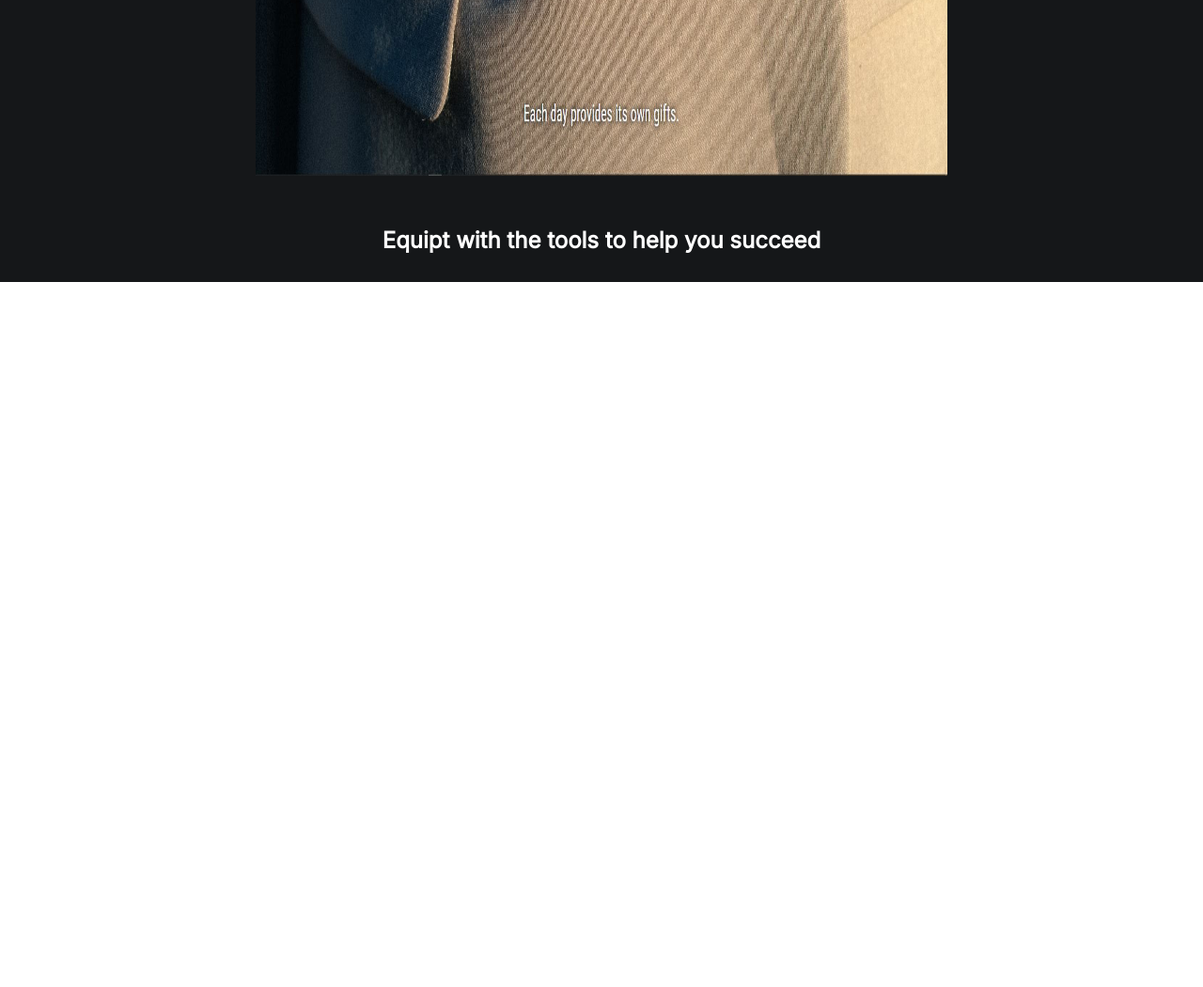
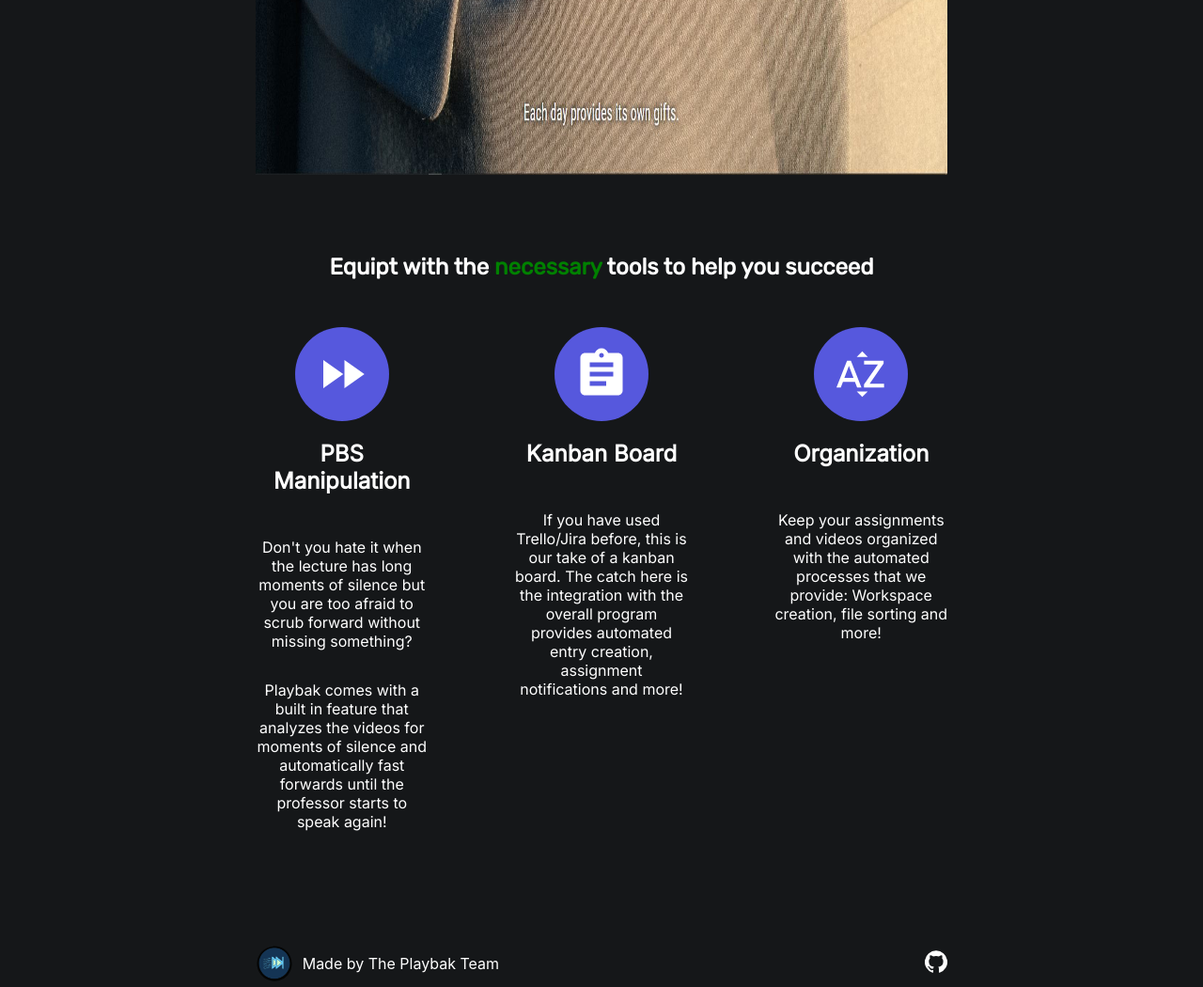
Before and after one commit to Playbak-Team/Playbak-Team.github.io, a React app: page / in a window 1280 px wide. Shown: the part 1044-2094 px from the top of the page at 94% size. Before the commit the page ends 1344 px from the top, so only its background shows below. Built offline with nearby package versions, Linux system fonts and the light colour scheme.

Commit message:
first draft done

```diff
--- a/package.json
+++ b/package.json
@@ -4,6 +4,7 @@
   "private": true,
   "dependencies": {
     "@material-ui/core": "^4.11.2",
+    "@material-ui/icons": "^4.11.2",
     "@testing-library/jest-dom": "^5.11.4",
     "@testing-library/react": "^11.1.0",
     "@testing-library/user-event": "^12.1.10",
--- a/src/components/App/index.js
+++ b/src/components/App/index.js
@@ -4,6 +4,8 @@ import { makeStyles } from '@material-ui/core/styles';
 import Grid from '@material-ui/core/Grid';
 import Navbar from '../Navbar';
 import Landing from '../Landing';
+import Footer from '../Footer';
+import Sidebar from '../Sidebar';
 
 const useStyles = makeStyles((theme) => ({
   root: {
@@ -16,10 +18,13 @@ function App() {
   return (
     <div class="App">
       <Grid container spacing={3}>
-        <Grid item xs />
+        <Grid item xs >
+          <Sidebar />
+        </Grid>
         <Grid item xs={7}>
           <Navbar />
           <Landing />
+          <Footer />
         </Grid>
         <Grid item xs />
       </Grid>
--- /dev/null
+++ b/src/components/Footer/index.js
@@ -0,0 +1,50 @@
+import styled from 'styled-components';
+import logo from '../../assets/logo.svg';
+import GitHubIcon from '@material-ui/icons/GitHub';
+
+const FooterDiv = styled.div`
+  min-width: 100%;
+  min-height: 50px;
+  margin-top: 100px;
+  display: flex;
+  flex-direction: column;
+`;
+
+const FooterRow = styled.div`
+  min-width: 100%;
+  height: 50px;
+  display: flex;
+  flex-direction: row;
+  align-items: center;
+  color: white;
+`;
+
+const GrowDiv = styled.div`
+  flex-grow: 1;
+`;
+
+const StyledLogo = styled.img`
+  width: 40px;
+  height: 40px;
+  margin-right: 10px;
+`;
+
+const StyledLink = styled.a`
+  text-decoration: none;
+  color: white;
+`;
+
+const Footer = () => {
+  return(
+    <FooterDiv>
+      <FooterRow>
+        <StyledLogo src={logo} alt="logo" />
+        <div>Made by The Playbak Team</div>
+        <GrowDiv />
+        <StyledLink href="https://github.com/Playbak-Team/playbak"><GitHubIcon color="inherit" /></StyledLink>
+      </FooterRow>
+    </FooterDiv>
+  );
+}
+
+export default Footer;
--- a/src/components/Landing/Landing.css
+++ b/src/components/Landing/Landing.css
@@ -1,4 +1,5 @@
-@import url('https://fonts.googleapis.com/css2?family=Inter:wght@100;400&display=swap');
+@import url('https://fonts.googleapis.com/css2?family=Inter&family=Rubik&display=swap');
+
 
 .landing {
   font-family: "Inter", sans-serif;
@@ -16,6 +17,7 @@ h1 {
 
 h2 {
   margin-bottom: 30px;
+  font-family: "Rubik", sans-serif;
 }
 
 .redhighlight {
--- a/src/components/Landing/index.js
+++ b/src/components/Landing/index.js
@@ -2,27 +2,96 @@ import styled from 'styled-components';
 import "./Landing.css";
 import banner from '../../assets/landing1.JPG';
 import Button from '@material-ui/core/Button';
+import AssignmentIcon from '@material-ui/icons/Assignment';
+import FastForwardIcon from '@material-ui/icons/FastForward';
+import SortByAlphaIcon from '@material-ui/icons/SortByAlpha';
 
 const Banner = styled.img`
   width: 100%;
   height: 800px;
   margin-top: 30px;
-  margin-bottom: 30px;
+  margin-bottom: 60px;
+`;
+
+const ButtonDiv = styled.div`
+  min-width: 100%;
+  display: flex;
+  flex-direction: row;
+  justify-content: space-between;
+  margin-top: 50px;
+`;
+
+const ButtonContainer = styled.div`
+  max-width: 25%;
+  min-width: 25%;
+  display: flex;
+  flex-direction: column;
+  align-items: center;
+`;
+
+const Circle = styled.div`
+  background-color: #5658DD;
+  border-radius: 50%;
+  min-width: 100px;
+  min-height: 100px;
+  font-size: 60px;
+  display: flex;
+  align-items: center;
+  justify-content: center;
+  color: 'white'
+  border: 1px solid black;
+`;
+
+const FeatureTitle = styled.h2`
+  color: white;
+  font-family: "Inter", sans-serif;
+`;
+
+const FeaturedDescription = styled.p`
+  color: white;
+  font-family: "Inter", sans-serif;
+`;
+
+const ColorSpan = styled.span`
+  color: ${props => props.color};
 `;
 
 const Landing = () => {
   return(
-    <div className="landing">
+    <div class="landing">
       <h1>Playbak</h1>
-      <h2>A tool to help you <span class="redhighlight">optimize</span> online school</h2>
+      <h2>A tool to help you <ColorSpan color="red">optimize</ColorSpan> online school</h2>
       <Button variant="contained" color="primary" size="large" href="http://github.com/playbak-Team/playbak/releases/latest">
         Let me try!
       </Button>
       <div>
         <Banner src={banner} alt="banner for playbak" />
       </div>
-
-      <h2>Equipt with the tools to help you succeed</h2>
+      <h2>Equipt with the <ColorSpan color="green">necessary</ColorSpan> tools to help you succeed</h2>
+      <ButtonDiv>
+        <ButtonContainer>
+          <Circle>
+            <FastForwardIcon variant="contained" color="inherit" fontSize="inherit"/>
+          </Circle>
+          <FeatureTitle>PBS Manipulation</FeatureTitle>
+          <FeaturedDescription>Don't you hate it when the lecture has long moments of silence but you are too afraid to scrub forward without missing something?</FeaturedDescription>
+          <FeaturedDescription>Playbak comes with a built in feature that analyzes the videos for moments of silence and automatically fast forwards until the professor starts to speak again!</FeaturedDescription>
+        </ButtonContainer>
+        <ButtonContainer>
+          <Circle>
+            <AssignmentIcon variant="contained" color="inherit" fontSize="inherit"/>
+          </Circle>
+          <FeatureTitle>Kanban Board</FeatureTitle>
+          <FeaturedDescription>If you have used Trello/Jira before, this is our take of a kanban board. The catch here is the integration with the overall program provides automated entry creation, assignment notifications and more!</FeaturedDescription>
+        </ButtonContainer>
+        <ButtonContainer>
+          <Circle>
+            <SortByAlphaIcon variant="contained" color="inherit" fontSize="inherit"/>
+          </Circle>
+          <FeatureTitle>Organization</FeatureTitle>
+          <FeaturedDescription>Keep your assignments and videos organized with the automated processes that we provide: Workspace creation, file sorting and more!</FeaturedDescription>
+        </ButtonContainer>
+      </ButtonDiv>
     </div>
   )
 };
--- /dev/null
+++ b/src/components/Sidebar/index.js
@@ -0,0 +1,41 @@
+import styled from 'styled-components';
+import GitHubIcon from '@material-ui/icons/GitHub';
+import TwitterIcon from '@material-ui/icons/Twitter';
+import YouTubeIcon from '@material-ui/icons/YouTube';
+
+const Line = styled.div`
+  border-left: 1px solid white;
+  height: 80px;
+  margin-top: 20px;
+`;
+
+const Container = styled.div`
+  display: flex;
+  flex-direction: column;
+  justify-content: flex-end;
+  color: white;
+  min-height: 100%;
+  align-items: center;
+  position: fixed;
+  left: 60px;
+`;
+
+const Icon = styled.a`
+  text-decoration: none;
+  color: white;
+  margin-top: 10px;
+  margin-bottom: 10px;
+`
+
+const Sidebar = () => {
+  return(
+    <Container>
+      <Icon href="https://github.com/Playbak-Team/playbak" target="_blank"><GitHubIcon color="inherit" /></Icon>
+      <Icon href=""><TwitterIcon color="inherit" /></Icon>
+      <Icon href=""><YouTubeIcon color="inherit" /></Icon>
+      <Line />
+    </Container>
+  );
+}
+
+export default Sidebar;
```
Also changed, not shown: src/components/Footer/Footer.css (added), 2 other files.
